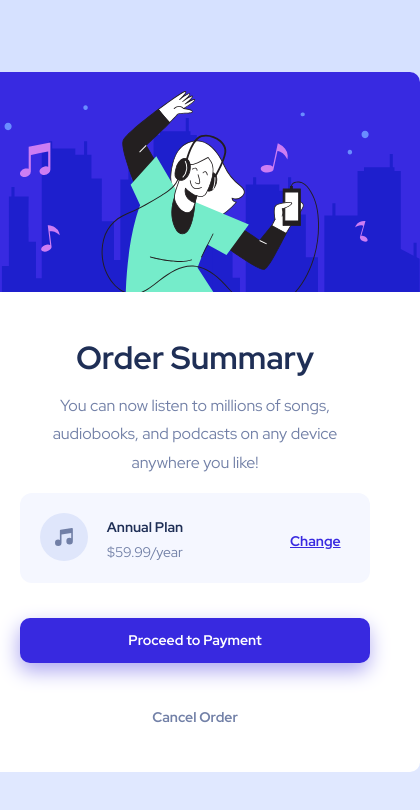
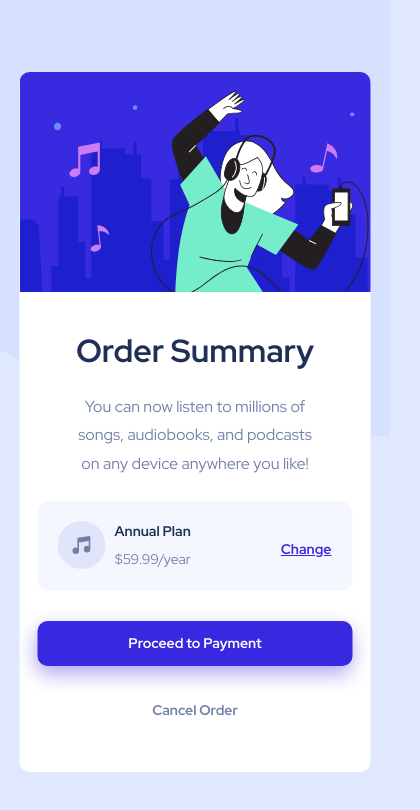
Before and after one commit to peachlex/order-summary, a plain HTML site: page index.html in a window 390 px wide. Shown: the whole page, 420 px wide, since content can reach past the window. Drawn offline with Linux system fonts and the light colour scheme.

Commit message:
fixed mobile

```diff
--- a/styles.css
+++ b/styles.css
@@ -26,6 +26,7 @@ body{
 
     background-color: white;
     width: 450px;
+    max-width: 90%;
     height: 700px;
     border-radius: 10px;
     overflow: hidden;
@@ -36,37 +37,40 @@ body{
 
 .pic {
     width: 100%;
+    max-width: 100%;
     height: 31%;
 }
 .info {
-
+    max-width: 100%;
+    max-height: 100%;
     display: flex;
     flex-direction: column;
     align-items: center;
     color: hsl(224, 23%, 55%);
     font-weight: 400;
-    margin: 20px;
+    margin: 5%;
     text-align: center;
     line-height: 1.8;
 }
 h1{
-    margin: 20px 50px 0 50px ;
+    margin: 5% 8% 0 8% ;
     font-weight: 700;
+
     color: hsl(223, 47%, 23%);
 }
 .info p {
 
-    margin: 5px 60px 5px 60px;
+    margin: 4% 10% ;
 
 }
 .plan {
     display: grid;
-    grid-template-columns: 10px 250px 50px;
+    grid-template-columns: 3% 71% 14%;
 
-
+    max-width: 100%;
     width: 350px;
     height: 90px;
-    margin: 10px;
+    margin: 3%;
     font-size: 14px;
     background-color: hsl(225, 100%, 98%);
     border-radius: 12px;
@@ -75,9 +79,10 @@ h1{
 
 .plan img{
     margin: 20px 5px 20px 20px;
+
 }
 .plan-info {
-    margin: 20px 20px 20px 0;
+    margin: 12px 12px 12px 0;
     line-height: 1.4;
 }
 .name {
@@ -85,7 +90,7 @@ h1{
     color: hsl(223, 47%, 23%);
 }
 .change {
-    margin: 30px 10px;
+    margin: 25px 10px;
     color: hsl(245, 75%, 52%);
     font-weight: 700;
     font-family: 'Red Hat Display', sans-serif;
@@ -104,8 +109,9 @@ h1{
 }
 
 .proceed{
-    margin: 25px;
+    margin: 20px;
     width: 350px;
+    max-width: 100%;
     height: 45px;
     padding: 5px 25px;
     background-color: hsl(245, 75%, 52%);
@@ -122,7 +128,7 @@ h1{
     opacity: 0.8;
 }
 .cancel {
-    margin: 15px;
+    margin: 10px;
     padding: 5px 25px;
     width: 200px;
     height: auto;
```
